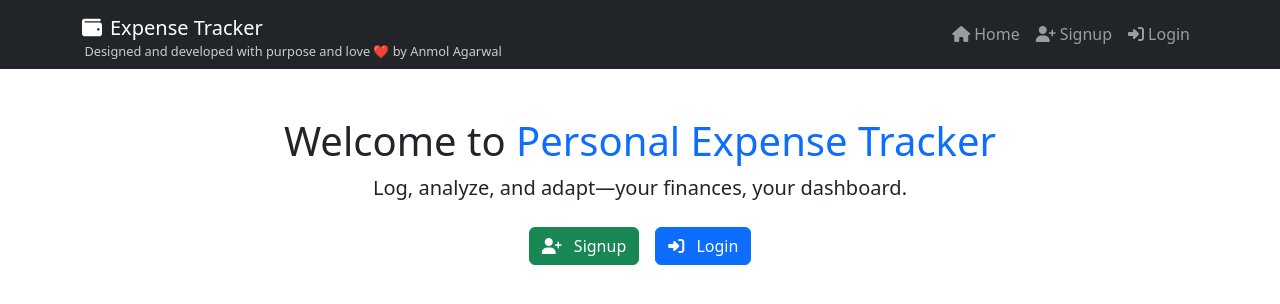
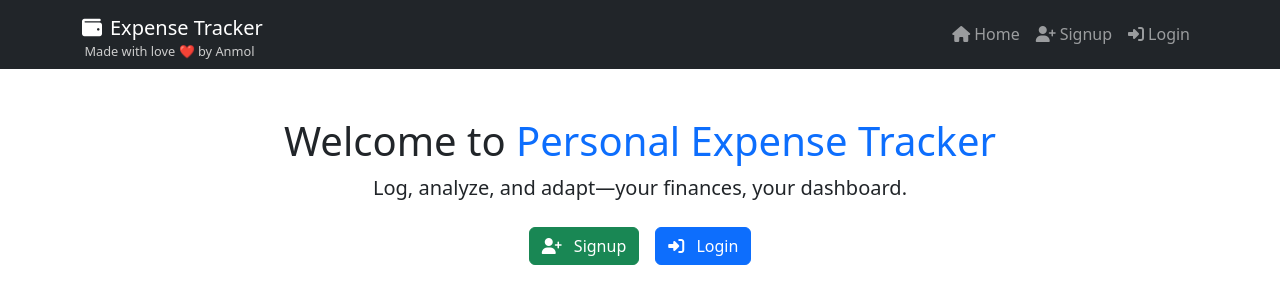
Before and after one commit to Trailblazer09/personal-expense-tracker, a React (Create React App) app in the folder frontend/: page / in a window 1280 px wide. Shown: the top 304 px of the page. Built offline with nearby package versions, Linux system fonts and the light colour scheme.

Commit message:
feat: add signature line

```diff
--- a/frontend/src/components/Navbar.js
+++ b/frontend/src/components/Navbar.js
@@ -19,7 +19,7 @@ const Navbar = () => {
     <i className="fas fa-wallet me-2"></i>Expense Tracker
   </Link>
   <div style={{ fontSize: '0.8rem', color: '#ccc', marginTop: '-0.4rem', marginLeft: '0.15rem' }}>
-    Designed and developed with purpose and love ❤️ by Anmol Agarwal
+    Made with love ❤️ by Anmol
   </div>
 </div>
       <button
```
